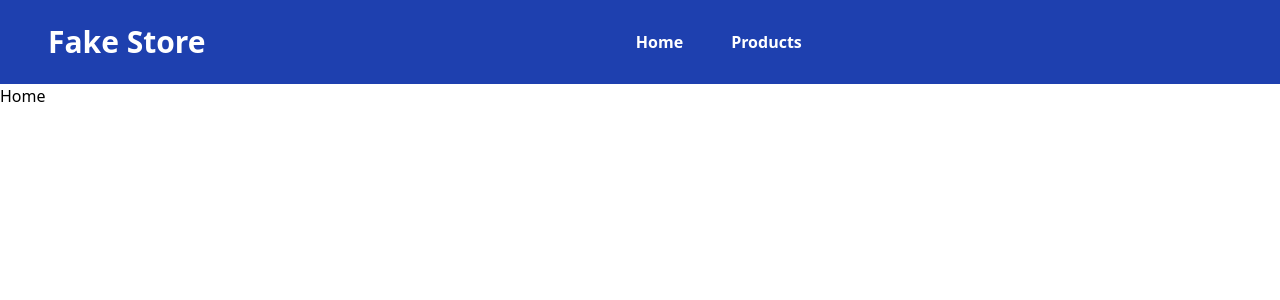
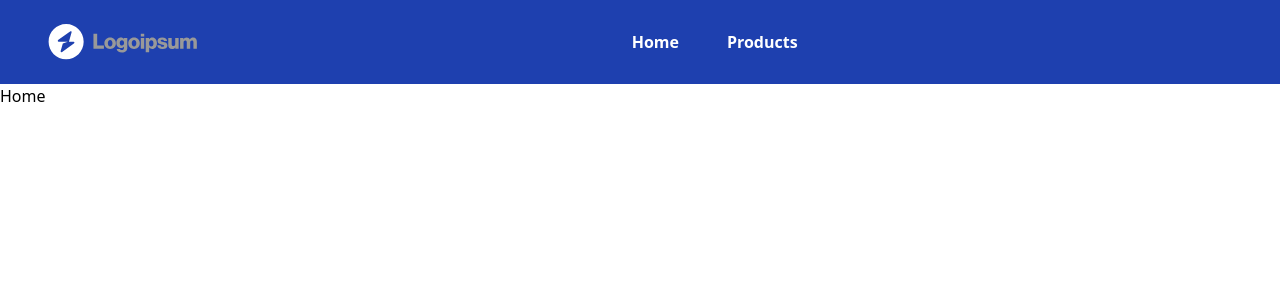
Before and after one commit to FcoJavierLpz/app-store, a React (Create React App) app: page / in a window 1280 px wide. Shown: the top 300 px of the page. Built offline with nearby package versions, Linux system fonts and the light colour scheme.

Commit message:
refactor(app): update logo

```diff
--- a/src/components/NavBar.jsx
+++ b/src/components/NavBar.jsx
@@ -1,4 +1,5 @@
 import { Link, NavLink } from 'react-router-dom';
+import logo from '../assets/logo.svg';
 
 const NavBar = () => {
   return (
@@ -7,8 +8,7 @@ const NavBar = () => {
         <nav className="flex justify-between bg-blue-800 text-white w-screen">
           <div className="px-5 xl:px-12 py-6 flex w-full items-center">
             <Link className="text-3xl font-bold font-heading" to="/">
-              {/* <img className="h-9" src="logo.png" alt="logo"> */}
-              Fake Store
+              <img className="h-9" src={logo} alt="logo" />
             </Link>
             <ul className="hidden md:flex px-4 mx-auto font-semibold font-heading space-x-12">
               <li>
```
Also changed, not shown: src/assets/logo.svg (added).
